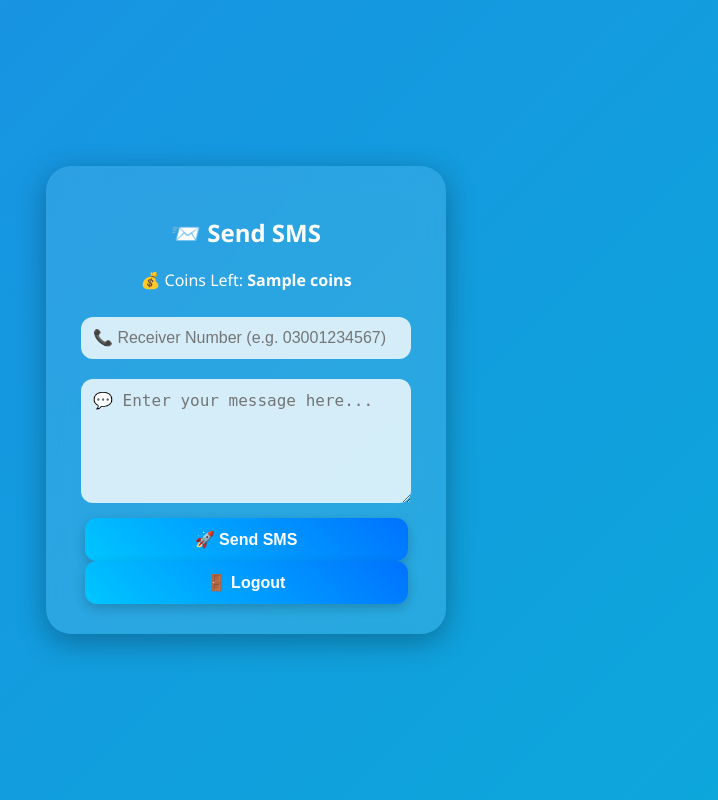
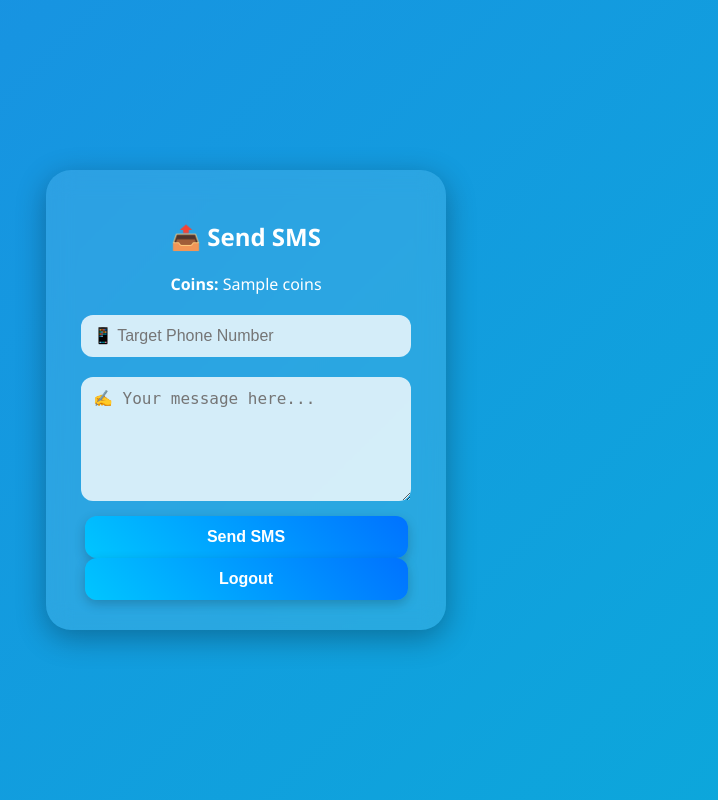
Before and after one commit to abdullahasad491326/SMS_Web_App, a Flask app: template app/templates/dashboard.html in a window 1280 px wide. Shown: the whole page, without its empty margins (394-1112 px from the left). Run offline with Flask 3, Linux system fonts and the light colour scheme; the template is opened without the code that fills it: most values are stand-ins (such as "Sample title", 1, 10 or a date in 2020).

Commit message:
Update dashboard.html

```diff
--- a/app/templates/dashboard.html
+++ b/app/templates/dashboard.html
@@ -3,29 +3,26 @@
 <head>
   <meta charset="UTF-8" />
   <title>Dashboard - SMS App</title>
-  <meta name="viewport" content="width=device-width, initial-scale=1.0" />
+  <meta name="viewport" content="width=device-width, initial-scale=1.0">
   <link rel="stylesheet" href="{{ url_for('static', filename='style.css') }}">
 </head>
 <body>
   <div class="card-container">
     <div class="glass-card">
-      <h2>📨 Send SMS</h2>
-      <p>💰 Coins Left: <strong>{{ coins }}</strong></p>
-
+      <h2>📤 Send SMS</h2>
+      <p style="margin-bottom: 10px;"><strong>Coins:</strong> {{ coins }}</p>
       {% with messages = get_flashed_messages() %}
         {% if messages %}
           <div class="flash">{{ messages[0] }}</div>
         {% endif %}
       {% endwith %}
-
       <form method="POST">
-        <input type="text" name="to" placeholder="📞 Receiver Number (e.g. 03001234567)" required />
-        <textarea name="message" rows="5" placeholder="💬 Enter your message here..." required></textarea>
-        <button type="submit">🚀 Send SMS</button>
+        <input type="text" name="to" placeholder="📱 Target Phone Number" required>
+        <textarea name="message" placeholder="✍️ Your message here..." rows="5" required></textarea>
+        <button type="submit">Send SMS</button>
       </form>
-
-      <form action="/logout" method="GET">
-        <button class="logout-btn">🚪 Logout</button>
+      <form action="/logout" method="get">
+        <button type="submit" class="logout-button">Logout</button>
       </form>
     </div>
   </div>
```
